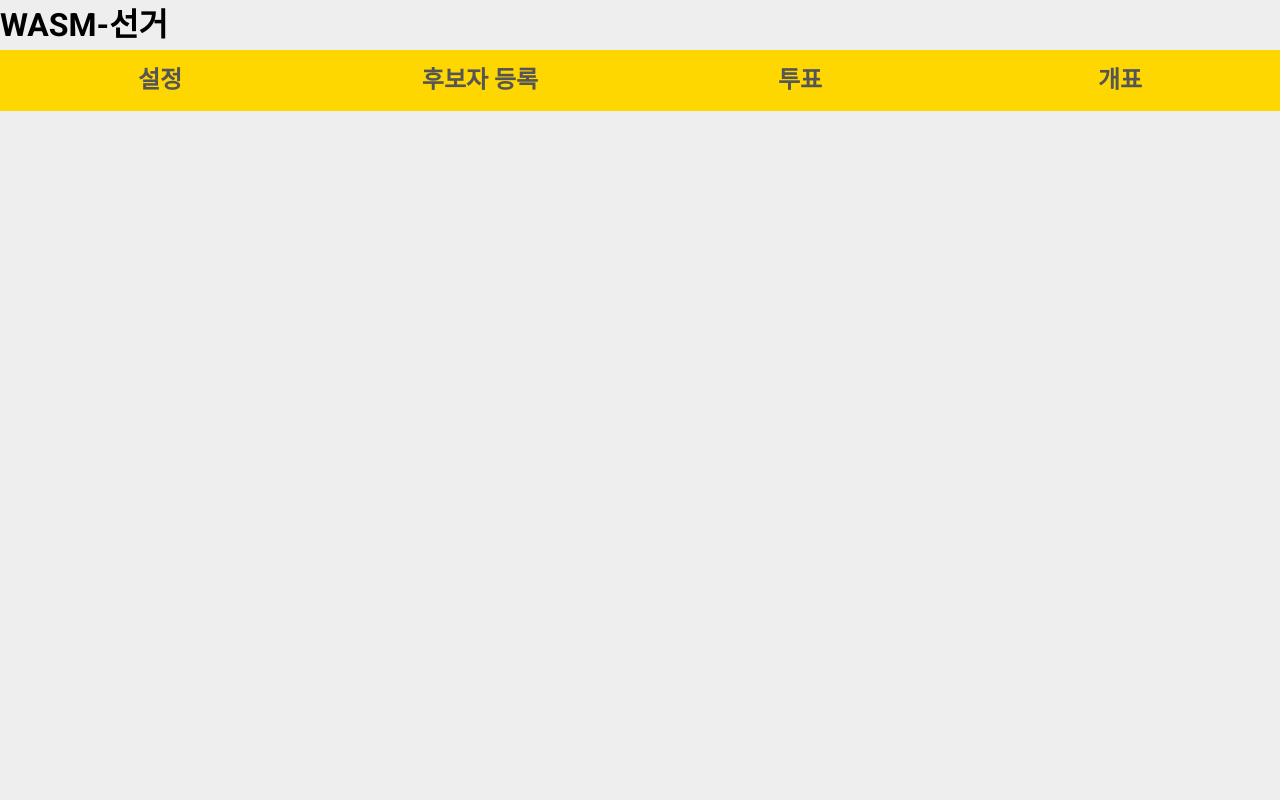
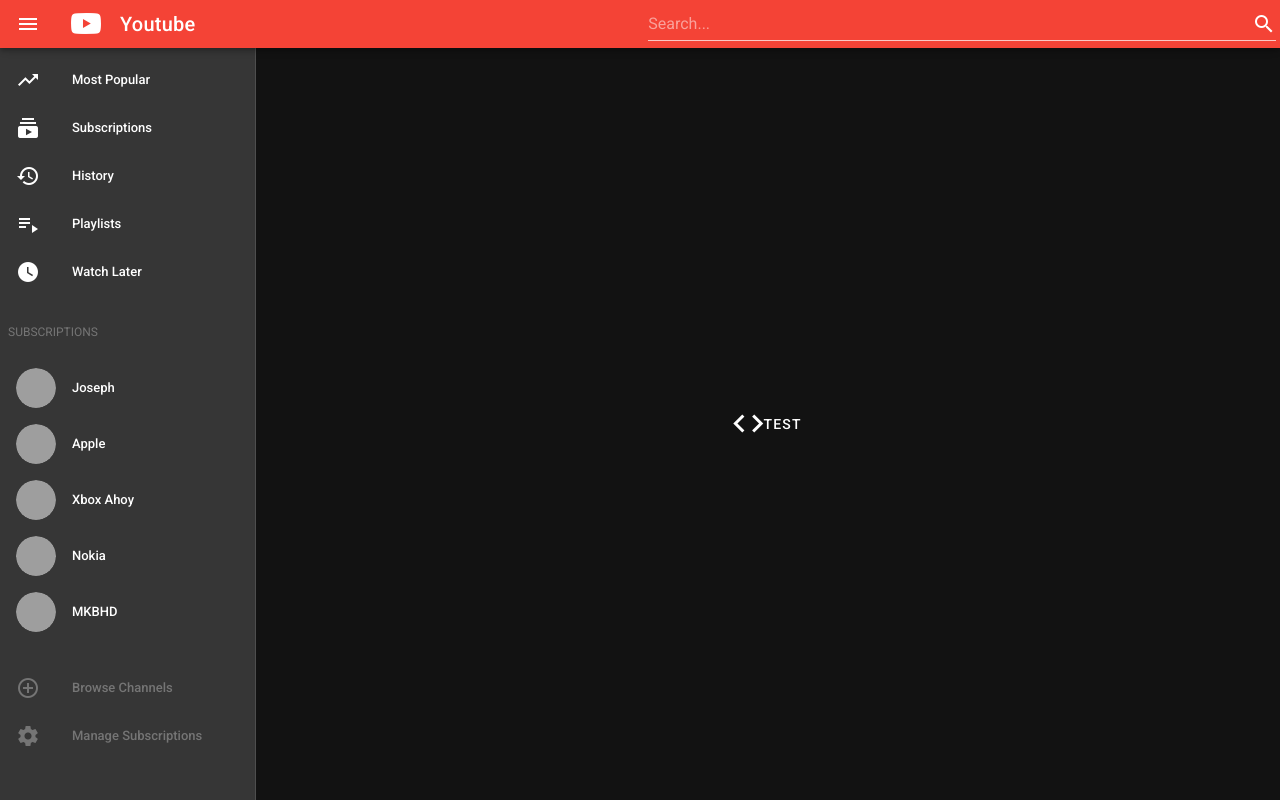
Before and after one commit to dodoleesj/wasm, a Nuxt app: page / in a window 1280 px wide. Built offline with nearby package versions, Linux system fonts and the light colour scheme; grey boxes are pictures that could not be loaded.

Commit message:
20200919
현국디자인시작

```diff
--- a/layouts/default.vue
+++ b/layouts/default.vue
@@ -1,34 +1,144 @@
 <template>
-<div class="page">
-    <header class="header">
-        <n-link to="#"><h1 class="website-title">WASM-선거</h1></n-link>
-    </header>
-    <ul class="menu">
-        <li class="menu-item">
-            <n-link to="setting" class="menu-link">설정</n-link>
-        </li>
-        <li class="menu-item">
-            <n-link to="registration" class="menu-link">후보자 등록</n-link>
-        </li>
-        <li class="menu-item">
-            <!-- <n-link to="vote" class="menu-link">투표</n-link> -->
-            <n-link to="vote" class="menu-link">투표</n-link>
-        </li>
-        <li class="menu-item">
-            <n-link to="counting" class="menu-link">개표</n-link>
-        </li>
-    </ul>
-    <nuxt />
-</div>
+  <v-app id="inspire">
+    <v-navigation-drawer
+      v-model="drawer"
+      app
+      clipped
+    >
+      <v-list dense>
+        <v-list-item
+          v-for="item in items"
+          :key="item.text"
+          link
+        >
+          <v-list-item-action>
+            <v-icon>{{ item.icon }}</v-icon>
+          </v-list-item-action>
+          <v-list-item-content>
+            <v-list-item-title>
+              {{ item.text }}
+            </v-list-item-title>
+          </v-list-item-content>
+        </v-list-item>
+        <v-subheader class="mt-4 grey--text text--darken-1">SUBSCRIPTIONS</v-subheader>
+        <v-list>
+          <v-list-item
+            v-for="item in items2"
+            :key="item.text"
+            link
+          >
+            <v-list-item-avatar>
+              <img
+                :src="`https://randomuser.me/api/portraits/men/${item.picture}.jpg`"
+                alt=""
+              >
+            </v-list-item-avatar>
+            <v-list-item-title v-text="item.text"></v-list-item-title>
+          </v-list-item>
+        </v-list>
+        <v-list-item
+          class="mt-4"
+          link
+        >
+          <v-list-item-action>
+            <v-icon color="grey darken-1">mdi-plus-circle-outline</v-icon>
+          </v-list-item-action>
+          <v-list-item-title class="grey--text text--darken-1">Browse Channels</v-list-item-title>
+        </v-list-item>
+        <v-list-item link>
+          <v-list-item-action>
+            <v-icon color="grey darken-1">mdi-cog</v-icon>
+          </v-list-item-action>
+          <v-list-item-title class="grey--text text--darken-1">Manage Subscriptions</v-list-item-title>
+        </v-list-item>
+      </v-list>
+    </v-navigation-drawer>
 
+    <v-app-bar
+      app
+      clipped-left
+      color="red"
+      dense
+    >
+      <v-app-bar-nav-icon @click.stop="drawer = !drawer"></v-app-bar-nav-icon>
+      <v-icon
+        class="mx-4"
+        large
+      >
+        mdi-youtube
+      </v-icon>
+      <v-toolbar-title class="mr-12 align-center">
+        <span class="title">Youtube</span>
+      </v-toolbar-title>
+      <v-spacer></v-spacer>
+      <v-row
+        align="center"
+        style="max-width: 650px"
+      >
+        <v-text-field
+          :append-icon-cb="() => {}"
+          placeholder="Search..."
+          single-line
+          append-icon="mdi-magnify"
+          color="white"
+          hide-details
+        ></v-text-field>
+      </v-row>
+    </v-app-bar>
+
+    <v-main>
+      <v-container class="fill-height">
+        <v-row
+          justify="center"
+          align="center"
+        >
+          <v-col class="shrink">
+            <v-tooltip right>
+              <template v-slot:activator="{ on }">
+                <v-btn
+                  :href="source"
+                  icon
+                  large
+                  target="_blank"
+                  v-on="on"
+                >
+                  <v-icon large>mdi-code-tags</v-icon>
+                  test
+                </v-btn>
+              </template>
+              <span>Source</span>
+            </v-tooltip>
+          </v-col>
+        </v-row>
+      </v-container>
+    </v-main>
+  </v-app>
 </template>
 
 <script>
-export default {
-
-}
+  export default {
+    props: {
+      source: String,
+    },
+    data: () => ({
+      drawer: null,
+      items: [
+        { icon: 'mdi-trending-up', text: 'Most Popular' },
+        { icon: 'mdi-youtube-subscription', text: 'Subscriptions' },
+        { icon: 'mdi-history', text: 'History' },
+        { icon: 'mdi-playlist-play', text: 'Playlists' },
+        { icon: 'mdi-clock', text: 'Watch Later' },
+      ],
+      items2: [
+        { picture: 28, text: 'Joseph' },
+        { picture: 38, text: 'Apple' },
+        { picture: 48, text: 'Xbox Ahoy' },
+        { picture: 58, text: 'Nokia' },
+        { picture: 78, text: 'MKBHD' },
+      ],
+    }),
+    created () {
+      this.$vuetify.theme.dark = true
+    },
+  }
 </script>
-
-<style>
-
-</style>
```
Also changed, not shown: layouts/temp_default.vue (added), 1 other file (tests, documents, lock files or other folders).
